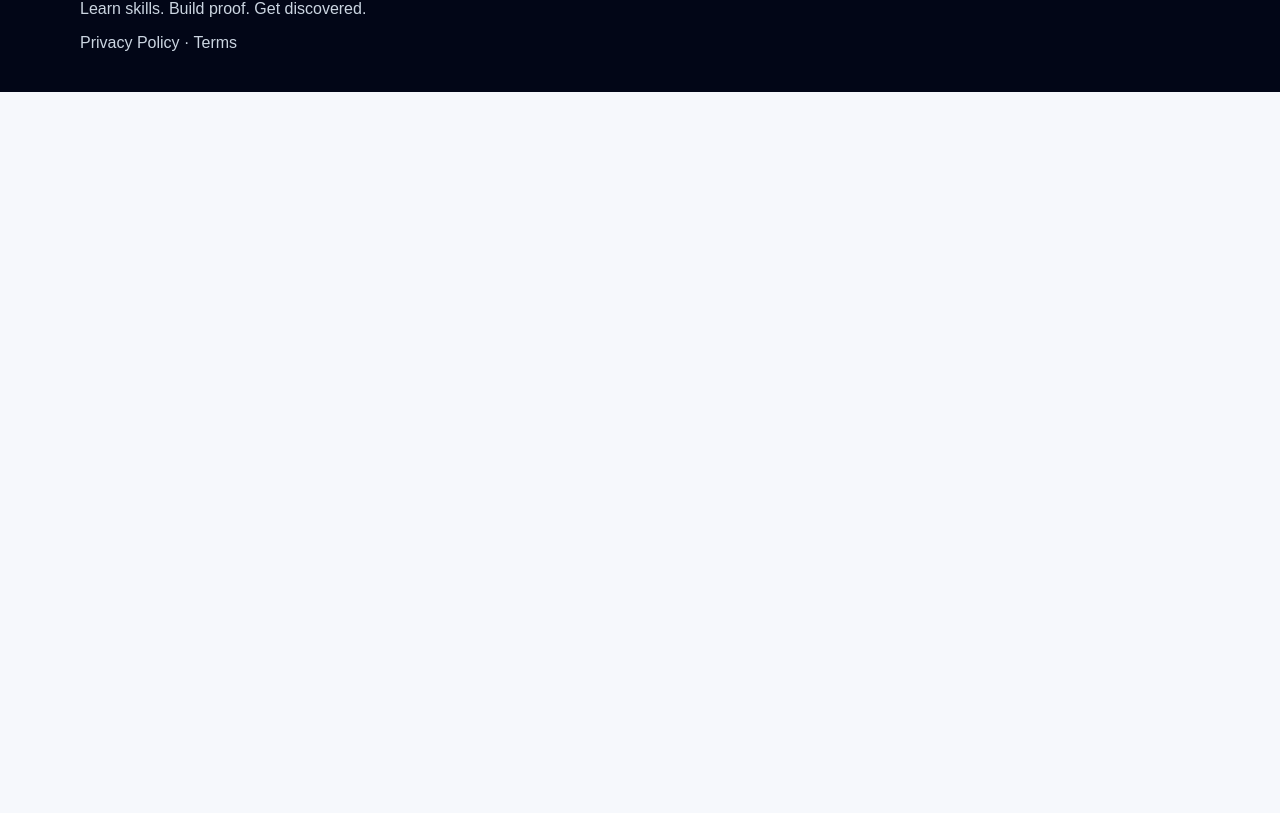
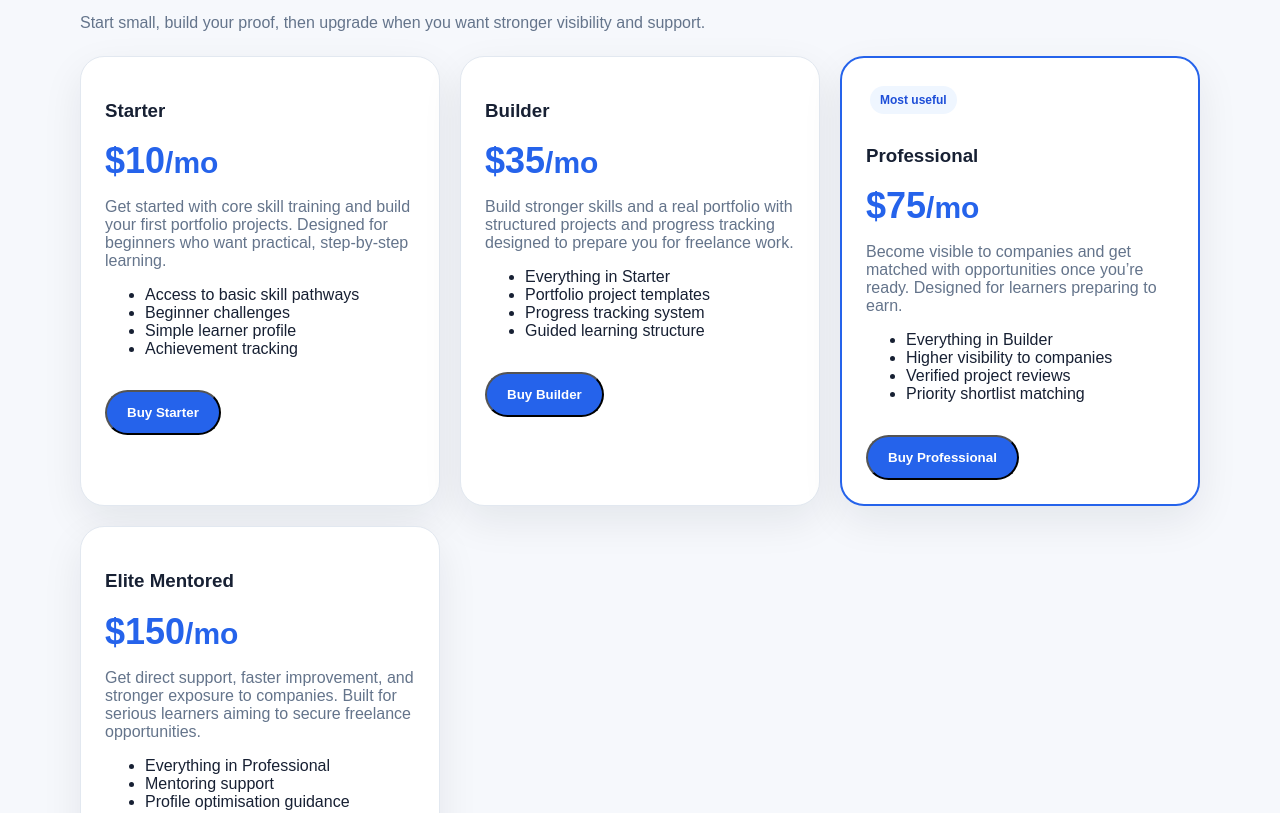
Before and after one commit to HarysonTMC/connected., a Next.js app: page / in a window 1280 px wide. Shown: the part 1727-2540 px from the top of the page. Before the commit the page ends 1819 px from the top, so only its background shows below. Built offline with nearby package versions, Linux system fonts and the light colour scheme.

Commit message:
Add files via upload

```diff
--- /dev/null
+++ b/components/PricingSection.tsx
@@ -0,0 +1,129 @@
+"use client";
+
+import { useState } from "react";
+
+const plans = [
+  {
+    id: "starter",
+    name: "Starter",
+    price: "$10",
+    description: "Get started with core skill training and build your first portfolio projects. Designed for beginners who want practical, step-by-step learning.",
+    features: [
+      "Access to basic skill pathways",
+      "Beginner challenges",
+      "Simple learner profile",
+      "Achievement tracking"
+    ]
+  },
+  {
+    id: "builder",
+    name: "Builder",
+    price: "$35",
+    description: "Build stronger skills and a real portfolio with structured projects and progress tracking designed to prepare you for freelance work.",
+    features: [
+      "Everything in Starter",
+      "Portfolio project templates",
+      "Progress tracking system",
+      "Guided learning structure"
+    ]
+  },
+  {
+    id: "professional",
+    name: "Professional",
+    price: "$75",
+    description: "Become visible to companies and get matched with opportunities once you’re ready. Designed for learners preparing to earn.",
+    features: [
+      "Everything in Builder",
+      "Higher visibility to companies",
+      "Verified project reviews",
+      "Priority shortlist matching"
+    ],
+    popular: true
+  },
+  {
+    id: "elite",
+    name: "Elite Mentored",
+    price: "$150",
+    description: "Get direct support, faster improvement, and stronger exposure to companies. Built for serious learners aiming to secure freelance opportunities.",
+    features: [
+      "Everything in Professional",
+      "Mentoring support",
+      "Profile optimisation guidance",
+      "Enhanced promotion to companies",
+      "Advanced skill pathways"
+    ]
+  }
+];
+
+export default function PricingSection() {
+  const [loadingPlan, setLoadingPlan] = useState("");
+
+  async function buyPlan(plan: string) {
+    setLoadingPlan(plan);
+
+    const response = await fetch("/api/stripe/create-checkout-session", {
+      method: "POST",
+      headers: {
+        "Content-Type": "application/json"
+      },
+      body: JSON.stringify({ plan })
+    });
+
+    const data = await response.json();
+
+    if (data.url) {
+      window.location.href = data.url;
+      return;
+    }
+
+    alert(data.error || "Something went wrong starting checkout.");
+    setLoadingPlan("");
+  }
+
+  return (
+    <section className="container section">
+      <h2>Choose your learning plan</h2>
+      <p className="muted">
+        Start small, build your proof, then upgrade when you want stronger visibility and support.
+      </p>
+
+      <div className="grid" style={{marginTop: 24}}>
+        {plans.map((plan) => (
+          <div
+            className="card"
+            key={plan.id}
+            style={{
+              border: plan.popular ? "2px solid #2563eb" : undefined,
+              position: "relative"
+            }}
+          >
+            {plan.popular && (
+              <div className="tag" style={{marginBottom: 12}}>Most useful</div>
+            )}
+
+            <h3>{plan.name}</h3>
+            <div className="price">
+              {plan.price}<small>/mo</small>
+            </div>
+            <p className="muted">{plan.description}</p>
+
+            <ul>
+              {plan.features.map((feature) => (
+                <li key={feature}>{feature}</li>
+              ))}
+            </ul>
+
+            <button
+              className="btn"
+              onClick={() => buyPlan(plan.id)}
+              disabled={loadingPlan === plan.id}
+              style={{marginTop: 16}}
+            >
+              {loadingPlan === plan.id ? "Opening checkout..." : `Buy ${plan.name}`}
+            </button>
+          </div>
+        ))}
+      </div>
+    </section>
+  );
+}
```
